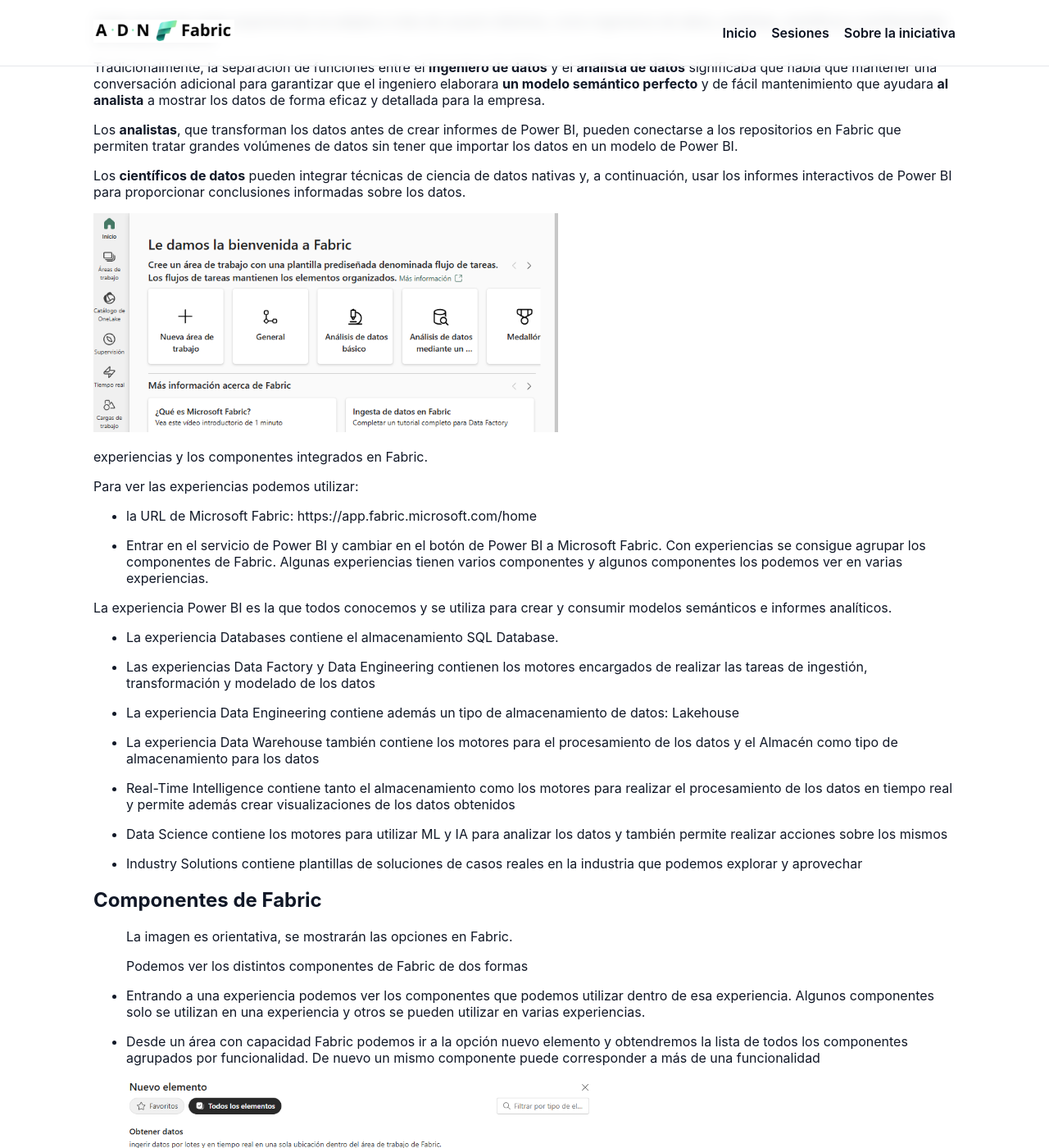
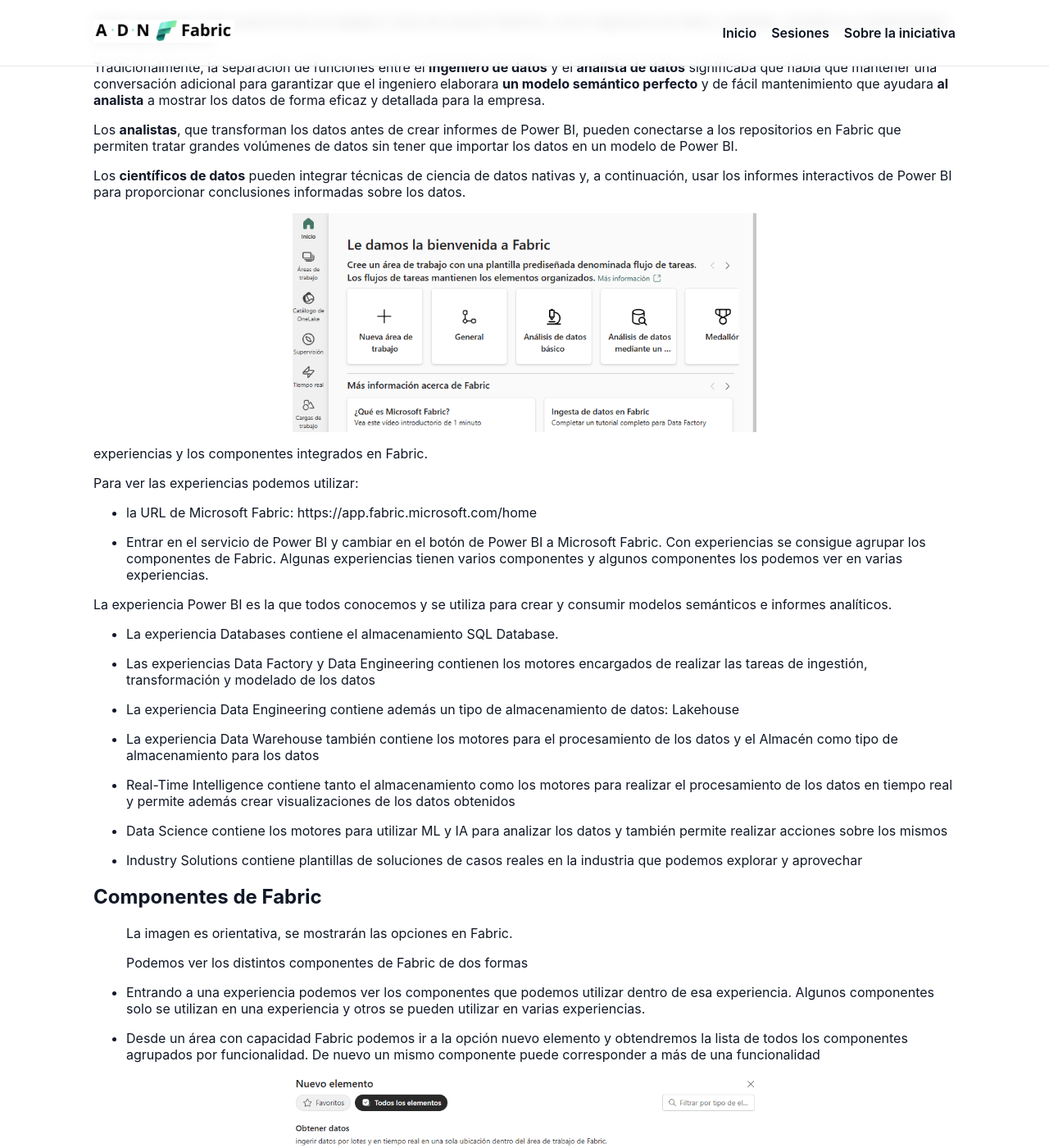
Before and after one commit to ADNFabric/ADNFabric, a Jekyll site: the page built from docs/_sesiones/t1s01-introduccion-a-fabric.md, in a window 1280 px wide and 1400 px high, scrolled down 454 px. Shown: the whole window at 82% size. Built offline with Jekyll 4.4.1, drawn with Linux system fonts in a browser that asks for light colours.

Commit message:
Sitio web: Imagenes responsives en las sesiones

```diff
--- a/docs/assets/css/main.css
+++ b/docs/assets/css/main.css
@@ -34,6 +34,13 @@ a:hover{color:var(--accent-2)}
 .footer{border-top:1px solid var(--border);padding:28px 0;margin-top:28px;color:var(--muted)}
 .social{display:flex;gap:14px;align-items:center}
 .icon{width:24px;height:24px;display:inline-block}
+/* Responsive images for session content */
+.session-content img, .content img, .markdown-body img {
+  max-width: 100%;
+  height: auto;
+  display: block;
+  margin: 0 auto;
+}
 @media (max-width: 860px){
   .card-grid{grid-template-columns:1fr}
   .hero{padding:10px 6px 6px 6px;}
```
